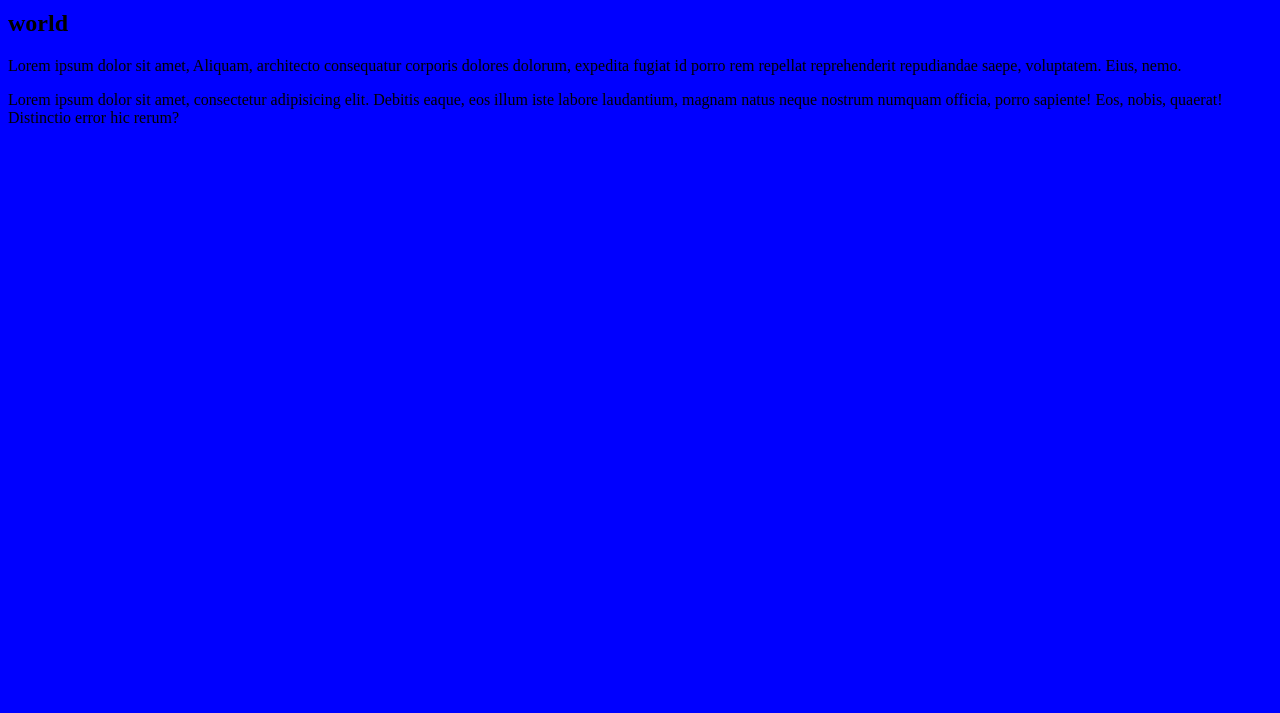
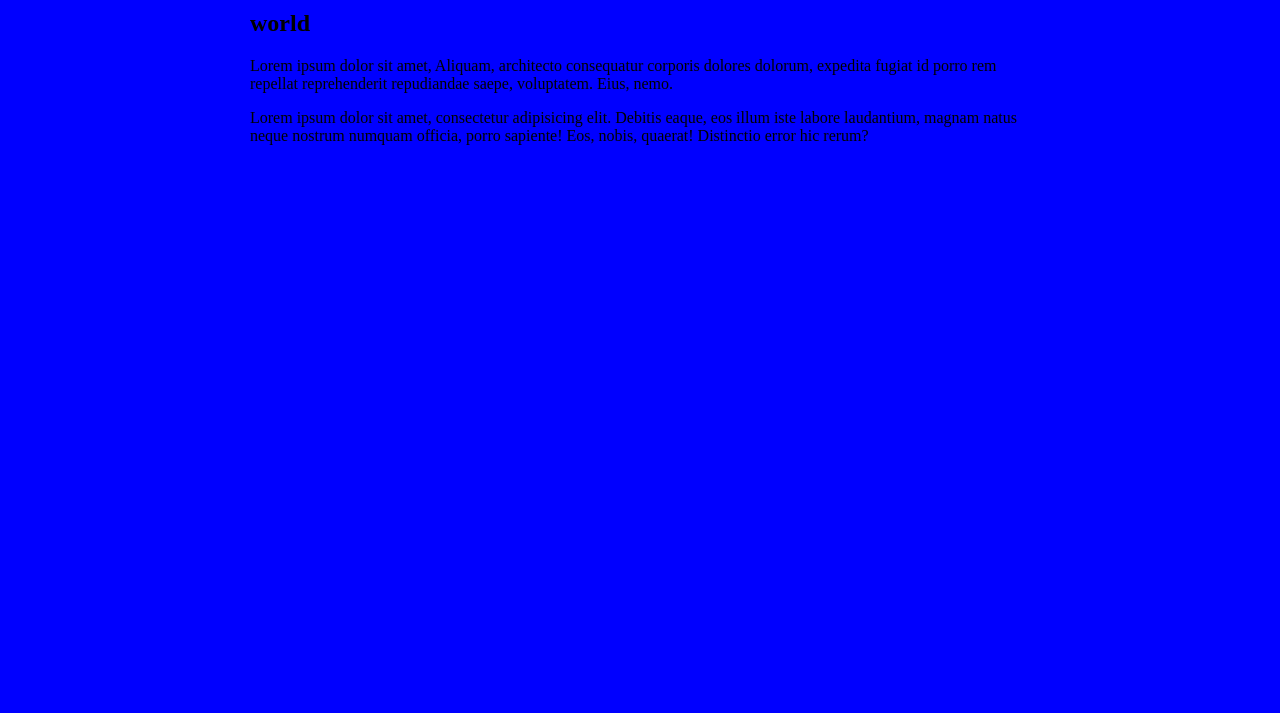
Before and after one commit to Nadikaz/site, a plain HTML site: page index.html in a window 1280 px wide. Shown: the part 87-800 px from the top of the page. Drawn offline with Linux system fonts and the light colour scheme.

Commit message:
add div style

```diff
--- a/css/style2.css
+++ b/css/style2.css
@@ -1,5 +1,7 @@
 body{
     background-color: blue;
+    width: 780px;
+    margin:0 auto;
 }
 h1{
     font-size: 38px;
```
